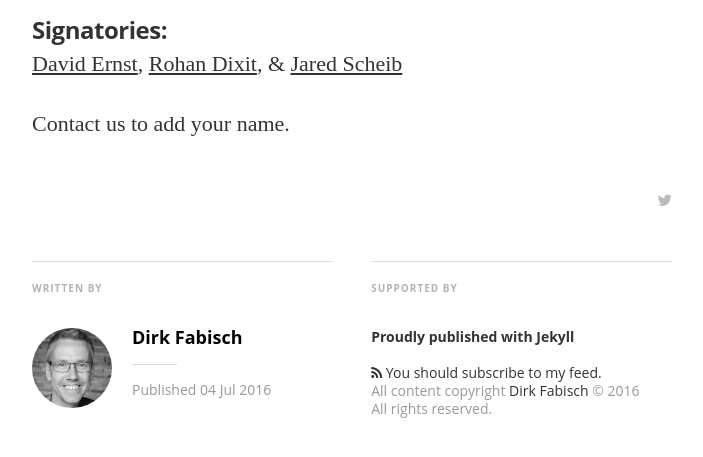
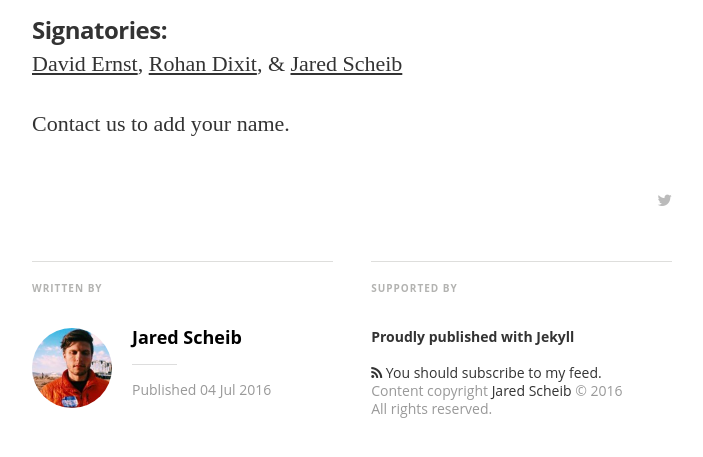
Before and after one commit to voteliquid/blog, a Jekyll site: the page built from _posts/2016-07-04-upgrading-democracy.md, in a window 1280 px wide and 900 px high, scrolled down 3152 px, cut to the strip 0-505 px from the top of the window. Shown: the top 457 px of the strip, without its empty margins (288-991 px from the left). Built offline with Jekyll 4.4.1, drawn with Linux system fonts in a browser that asks for light colours; nearby versions of some CDN libraries; some web fonts are replaced; some of the changed text lies outside the part shown.

Commit message:
Fix individual post authorship

```diff
--- a/_config.yml
+++ b/_config.yml
@@ -13,10 +13,6 @@
 logo: "/assets/images/icon-reduced-300.png"
 # blog cover
 cover: "/assets/images/typewriter_cover.jpg"
-
-name: 'Dirk Fabisch'
-author: 'Dirk Fabisch'
-author_image: "/assets/images/author.jpg"
 
 paginate:	5
 
--- a/_layouts/post.html
+++ b/_layouts/post.html
@@ -1,5 +1,6 @@
 ---
 ---
+{% assign author = site.data.authors[page.author] %}
 <!DOCTYPE html>
 <html>
   {% include head.html %}
@@ -18,8 +19,8 @@
           <div class="post-meta">
             <h1 class="post-title">{{ page.title }}</h1>
             <div class="cf post-meta-text">
-              <div class="author-image" style="background-image: url({{ site.author_image }})">Blog Logo</div>
-              <h4 class="author-name" itemprop="author" itemscope itemtype="http://schema.org/Person">{{ site.author }}</h4>
+              <div class="author-image" style="background-image: url({{ author.image }})">Blog Logo</div>
+              <h4 class="author-name" itemprop="author" itemscope itemtype="http://schema.org/Person">{{ author.name }}</h4>
               on
               <time datetime="{{ page.date | date: "%F %R" }}">{{ page.date | date_to_string }}</time>
               <!-- , tagged on {{#foreach tags}}<span class="post-tag-{{slug}}">{{#if @first}}{{else}}, {{/if}}<a href="/tag/{{slug}}">{{name}}</a></span>{{/foreach}} -->
@@ -34,8 +35,8 @@
           <div class="post-meta">
             <h1 class="post-title">{{ page.title }}</h1>
             <div class="cf post-meta-text">
-              <div class="author-image" style="background-image: url({{ site.author_image }})">Blog Logo</div>
-              <h4 class="author-name" itemprop="author" itemscope itemtype="http://schema.org/Person">{{ page.author }}</h4>
+              <div class="author-image" style="background-image: url({{ author.image }})">Blog Logo</div>
+              <h4 class="author-name" itemprop="author" itemscope itemtype="http://schema.org/Person">{{ author.name }}</h4>
               on
               <time datetime="{{ page.date | date_to_xmlschema }}">{{ page.date | date_to_string }}</time>
               <!-- , tagged on {{#foreach tags}}<span class="post-tag-{{slug}}">{{#if @first}}{{else}}, {{/if}}<a href="/tag/{{slug}}">{{name}}</a></span>{{/foreach}} -->
@@ -69,8 +70,8 @@
           <div class="isLeft">
             <h5 class="index-headline featured"><span>Written by</span></h5>
             <section class="author">
-              <div class="author-image" style="background-image: url({{site.author_image}})">Blog Logo</div>
-              <h4>{{ site.author }}</h4>
+              <div class="author-image" style="background-image: url({{ author.image }})">Blog Logo</div>
+              <h4>{{ author.name }}</h4>
               <p class="bio">{{author.bio}}</p>
               <hr>
               <p class="published">Published <time datetime="{{ page.date | date: "%F %R" }}">{{ page.date | date_to_string }}</time></p>
@@ -83,7 +84,7 @@
               <section class="poweredby">Proudly published with <a href="http://jekyllrb.com"> Jekyll</a></section>
               <a class="subscribe" href="{{ "/feed.xml" | prepend: site.baseurl }}"> <span class="tooltip"> <i class="fa fa-rss"></i> You should subscribe to my feed.</span></a>
               <div class="inner">
-                <section class="copyright">All content copyright <a href="{{@blog.url}}/">{{site.author}}</a> &copy; {{ site.time | date: '%Y' }}<br>All rights reserved.</section>
+                <section class="copyright">Content copyright <a href="{{@blog.url}}/">{{ author.name }}</a> &copy; {{ site.time | date: '%Y' }}<br>All rights reserved.</section>
               </div>
             </footer>
           </div>
```
Also changed, not shown: _data/authors.yml (added, +14 -0 lines), _posts/2016-07-04-upgrading-democracy.md (+1 -0 lines), _posts/2016-08-09-the-internet-party.md (+1 -0 lines), _posts/2016-09-21-what-is-liquid-democracy.md (+1 -0 lines), assets/images/authors/davidernst.jpeg (added), assets/images/authors/jaredscheib.jpeg (added), assets/images/authors/rohandixit.jpeg (added).
